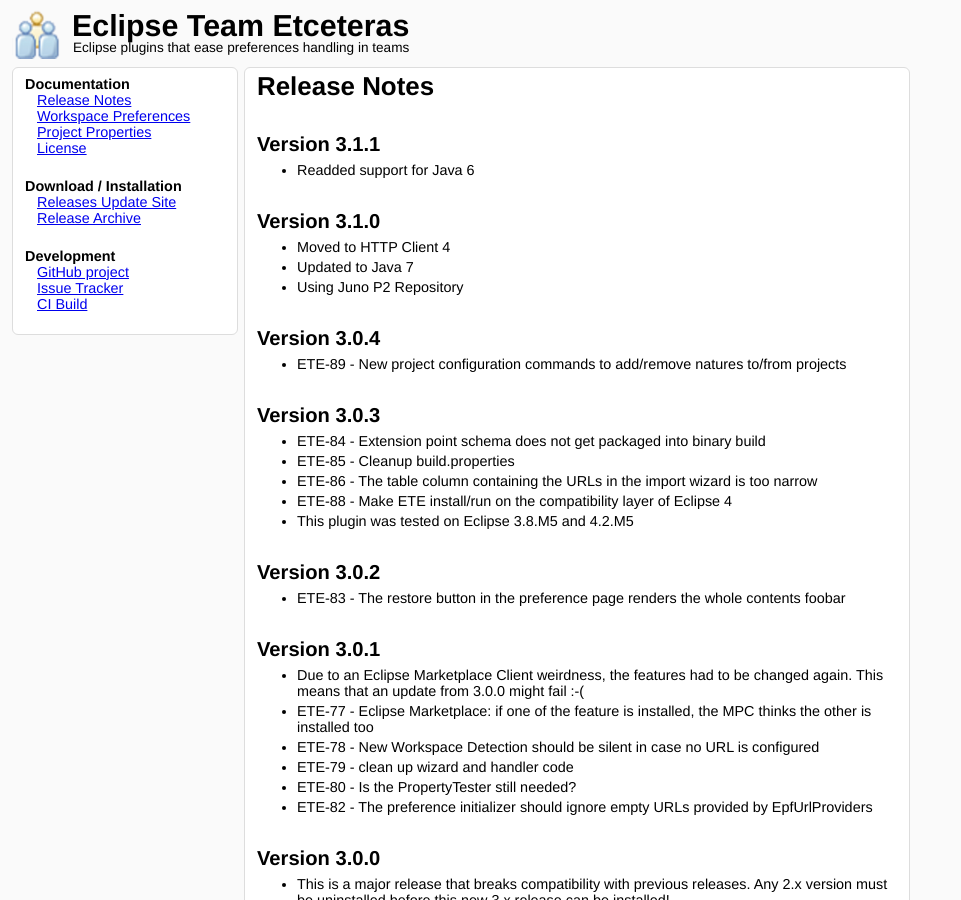
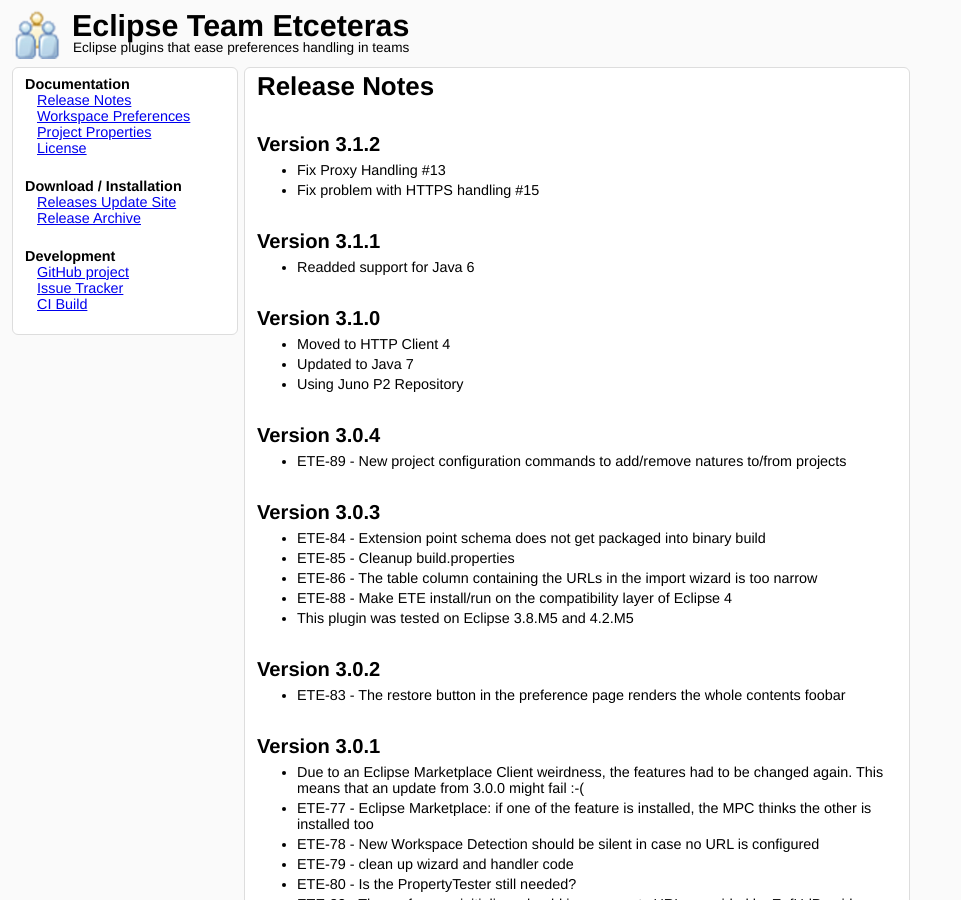
Before and after one commit to netceteragroup/eclipse-team-etceteras, a Jekyll site: the page built from releasenotes.html, in a window 1280 px wide and 900 px high. Shown: the whole window, without its empty margins (0-961 px from the left). Built offline with Jekyll 4.4.1, drawn with Linux system fonts in a browser that asks for light colours.

Commit message:
Doc Update for latest version 3.1.2.

```diff
--- a/downloads.html
+++ b/downloads.html
@@ -6,7 +6,7 @@
 
 <h2>Current</h2>
 <ul>
-  <li><a href="downloads/ete-3.1.1.zip">ete-3.1.1.zip</a></li>
+  <li><a href="downloads/ete-3.1.2.zip">ete-3.1.2.zip</a></li>
 </ul>
 
 <h2>Archive</h2>
@@ -24,4 +24,5 @@
   <li><a href="downloads/ete-3.0.4.tar.gz">ete-3.0.4.tar.gz</a></li>
   <li><a href="downloads/ete-3.1.0.tar.gz">ete-3.1.0.tar.gz</a></li>
   <li><a href="downloads/ete-3.1.1.zip">ete-3.1.1.zip</a></li>
+  <li><a href="downloads/ete-3.1.2.zip">ete-3.1.2.zip</a></li>
 </ul>
--- a/releasenotes.html
+++ b/releasenotes.html
@@ -4,6 +4,11 @@
 title: Release Notes
 ---
 
+<h2>Version 3.1.2</h2>
+<ul>
+  <li>Fix Proxy Handling #13</li>
+  <li>Fix problem with HTTPS handling #15</li>
+</ul>
 
 <h2>Version 3.1.1</h2>
 <ul>
```
